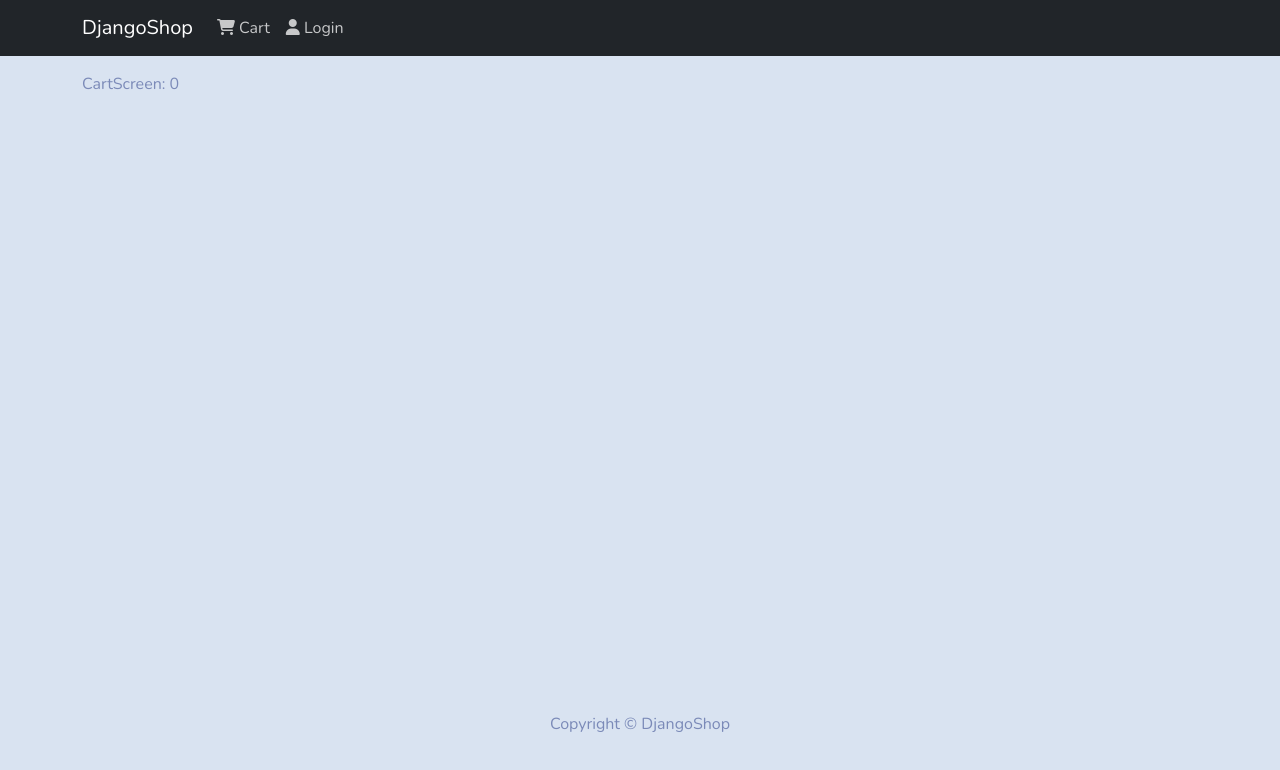
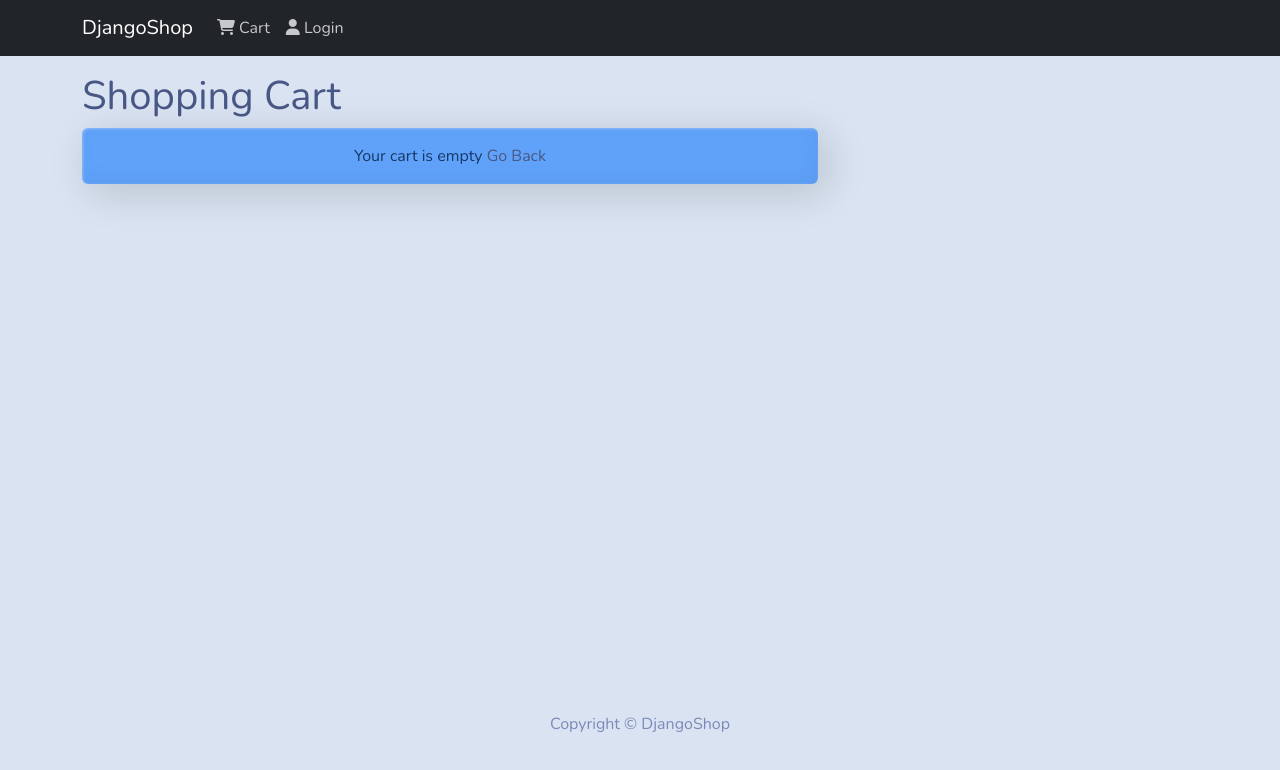
Before and after one commit to SilvesterSpath/django_shop, a React (Create React App) app in the folder frontend/: page /cart in a window 1280 px wide. Shown: the top 770 px of the page. Built offline with nearby package versions, Linux system fonts and the light colour scheme.

Commit message:
Cart Screen init

```diff
--- a/frontend/src/actions/cartActions.js
+++ b/frontend/src/actions/cartActions.js
@@ -3,7 +3,6 @@ import { CART_ADD_ITEM } from '../constants/cartConstants';
 
 export const addToCart = (id, qty) => async (dispatch, getState) => {
   const { data } = await axios.get(`/api/products/${id}`);
-  console.log(data);
 
   dispatch({
     type: CART_ADD_ITEM,
--- a/frontend/src/reducers/cartReducers.js
+++ b/frontend/src/reducers/cartReducers.js
@@ -4,14 +4,10 @@ export const cartReducer = (state = { cartItems: [] }, action) => {
   switch (action.type) {
     case CART_ADD_ITEM:
       const item = action.payload;
-      console.log('Current state:', state.cartItems);
-      console.log('Item being added:', item);
 
       const existItem = state.cartItems.find((x) => x.product === item.product);
-      console.log('Existing item found:', existItem);
 
       if (existItem) {
-        console.log('Updating existing item');
         return {
           ...state,
           cartItems: state.cartItems.map((x) =>
@@ -19,7 +15,6 @@ export const cartReducer = (state = { cartItems: [] }, action) => {
           ),
         };
       } else {
-        console.log('Adding new item');
         return {
           ...state,
           cartItems: [...state.cartItems, item],
--- a/frontend/src/screens/CartScreen.jsx
+++ b/frontend/src/screens/CartScreen.jsx
@@ -1,26 +1,56 @@
 import React, { useEffect } from 'react';
+import { Row, Col, Image, Form, ListGroup } from 'react-bootstrap';
 import { addToCart } from '../actions/cartActions';
 import { useDispatch, useSelector } from 'react-redux';
 import { useNavigate, useParams, Link } from 'react-router-dom';
+import Message from '../components/Message';
 
 const CartScreen = () => {
   const dispatch = useDispatch();
   const cart = useSelector((store) => store.cart);
-  console.log(cart.cartItems);
+  const cartItems = cart.cartItems;
+
   const { id } = useParams();
   const searchParams = new URLSearchParams(window.location.search);
   const qty = +searchParams.get('qty');
-  console.log('qty', qty, 'id', +id);
 
   useEffect(() => {
     if (+id) {
-      console.log('id');
       dispatch(addToCart(+id, qty));
     }
   }, [dispatch, id, qty]);
 
   const navigate = useNavigate();
-  return <div>CartScreen: {qty}</div>;
+
+  return (
+    <Row>
+      <Col md={8}>
+        <h1>Shopping Cart</h1>
+        {cartItems.length === 0 ? (
+          <Message>
+            Your cart is empty <Link to='/'>Go Back</Link>
+          </Message>
+        ) : (
+          <ListGroup variant='flush'>
+            {cartItems.map((item) => (
+              <ListGroup.Item key={item.product}>
+                <Row>
+                  <Col md={2}>
+                    <Image src={item.image} alt={item.name} fluid />
+                  </Col>
+                  <Col md={3}>
+                    <Link to={`/product/${item.product}`}>{item.name}</Link>
+                  </Col>
+                  <Col md={2}>${item.price}</Col>
+                </Row>
+              </ListGroup.Item>
+            ))}
+          </ListGroup>
+        )}
+      </Col>
+      <Col md={4}></Col>
+    </Row>
+  );
 };
 
 export default CartScreen;
--- a/frontend/src/screens/ProductScreen.jsx
+++ b/frontend/src/screens/ProductScreen.jsx
@@ -30,7 +30,6 @@ const ProductScreen = () => {
   }, [dispatch, id]);
 
   const addToCartHandler = () => {
-    console.log('add to cart', { id });
     /* dispatch({ type: 'ADD_TO_CART', payload: { ...product, quantity } }); */
     navigate(`/cart/${id}?qty=${quantity}`);
   };
```
